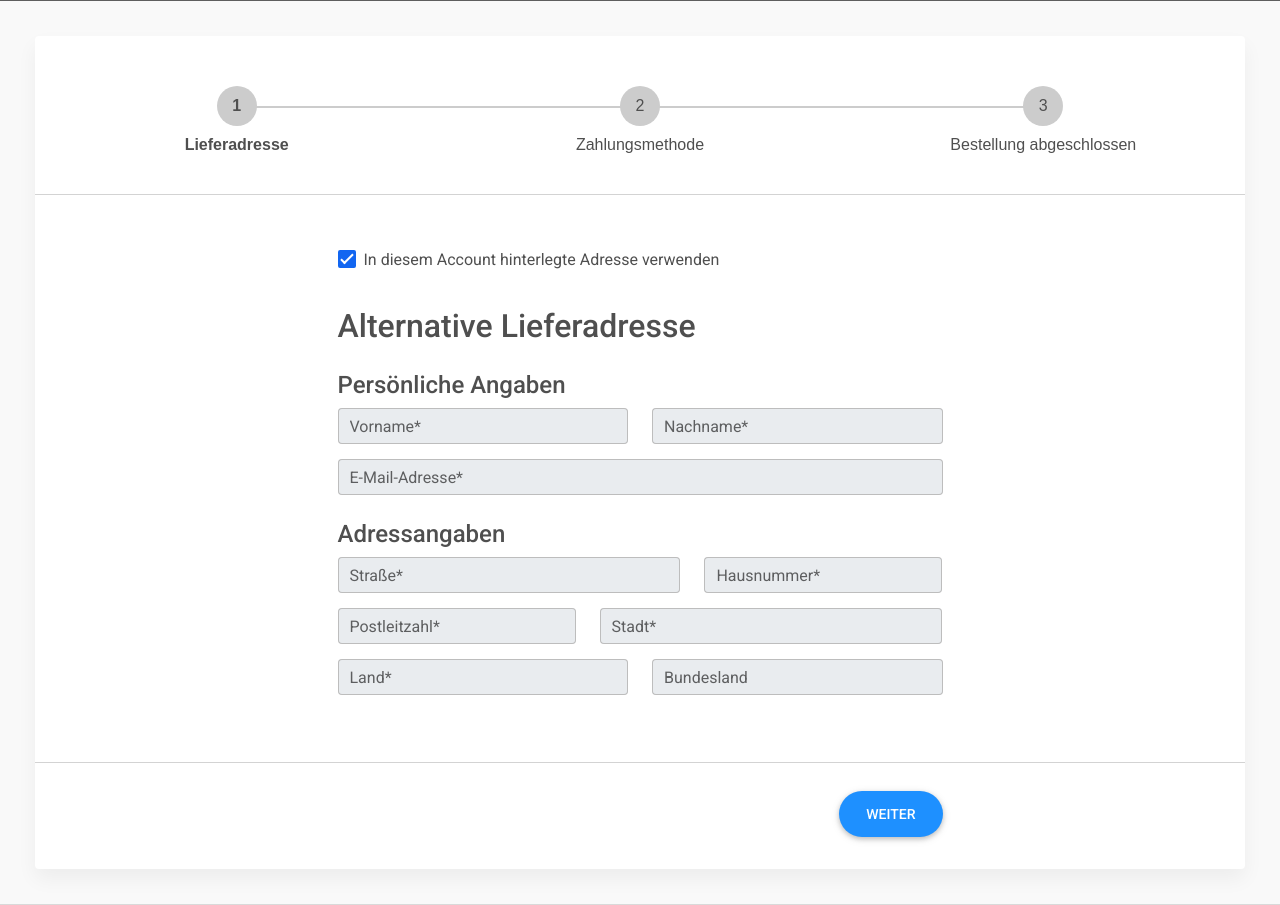
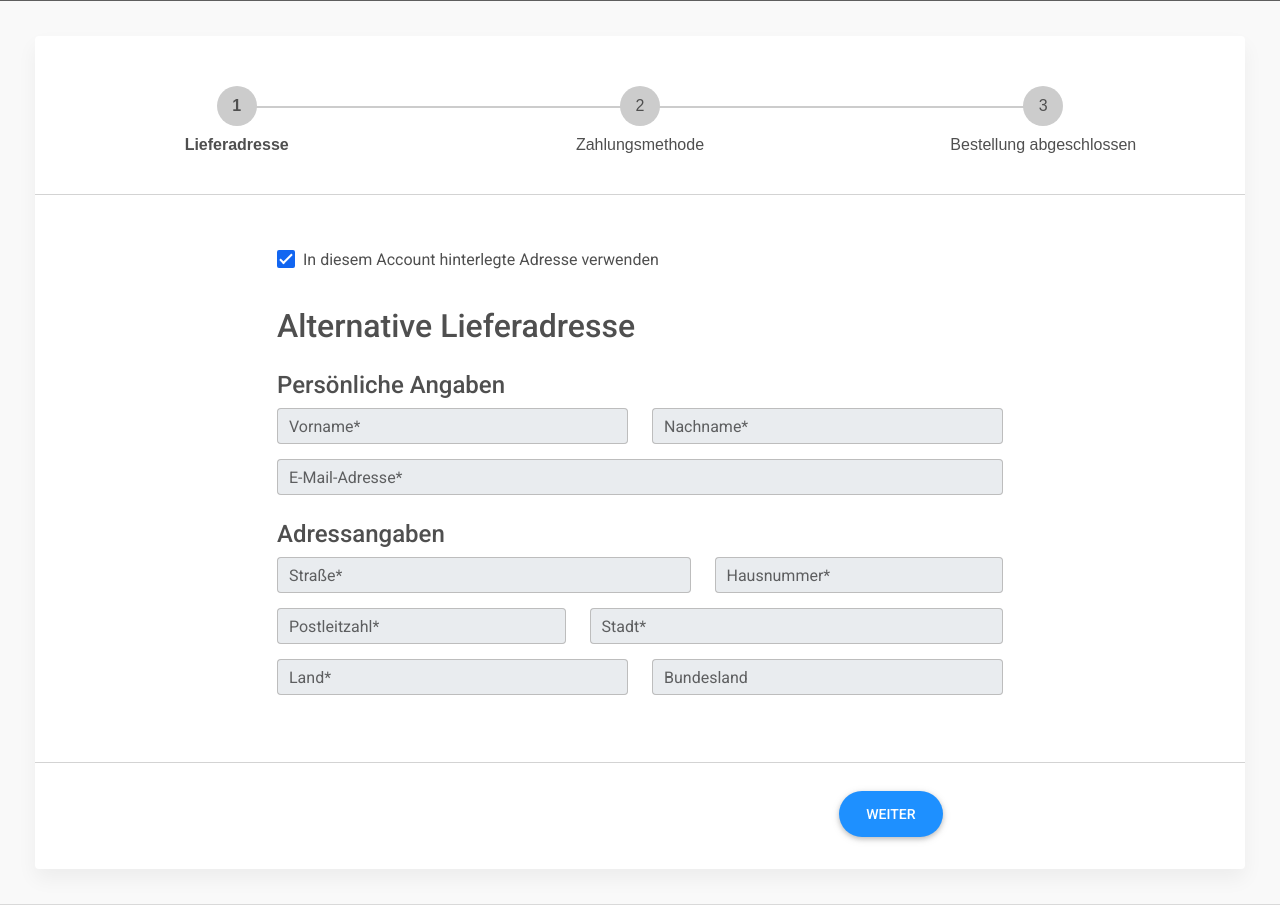
Before and after one commit to MarciV2/VirusTestShop, a PHP site: page /content/kaufen.html in a window 1280 px wide. Shown: the part 349-1254 px from the top of the page. Run offline with PHP 8.4, Linux system fonts and the light colour scheme; grey boxes are pictures that could not be loaded.

Commit message:
Style modifications

```diff
--- a/content/kaufen.html
+++ b/content/kaufen.html
@@ -212,7 +212,7 @@
 
                   <!-- Lieferadresse Tab -->
                   <div id="tab_lieferadresse" style="display: block">
-                      <div style="padding: 3% 25%">
+                      <div class="buyContainer">
                           <div class="form-check" style="margin-bottom: 35px">
                               <input class="form-check-input"
                                      type="checkbox"
@@ -293,7 +293,7 @@
                   </div>
                   <!-- Zahlungsart Tab -->
                   <div id="tab_zahlungsart" style="display: none">
-                      <div style="padding: 3% 25%">
+                      <div class="buyContainer">
 
                           <div class="card itemCard">
                               <ul class="list-group list-group-flush" id="list_of_elements_in_chart">
@@ -353,7 +353,7 @@
                   </div>
                   <!-- Bestellung abgeschlossen Tab -->
                   <div id="tab_abgeschlossen" style="display: none">
-                      <div style="padding: 3% 25%">
+                      <div class="buyContainer">
                           <div class="d-flex justify-content-center">
                               <i class="far fa-check-circle fa-6x" style="color: #07b31b"></i>
                           </div>
--- a/css/style.css
+++ b/css/style.css
@@ -54,6 +54,28 @@
 .itemCardPaymentSelected {
 	background-color: #f0f0f0
 }
+
+
+
+@media all and (min-width: 1400px) {
+	.buyContainer {
+		padding: 3% 25%;
+	}
+}
+
+@media all and (min-width: 1000px) and (max-width: 1400px) {
+	.buyContainer {
+		padding: 3% 20%;
+	}
+}
+
+@media all and (max-width: 1000px) {
+	.buyContainer {
+		padding: 3% 3%;
+	}
+}
+
+
 
 
 .navbar a:hover {
```
